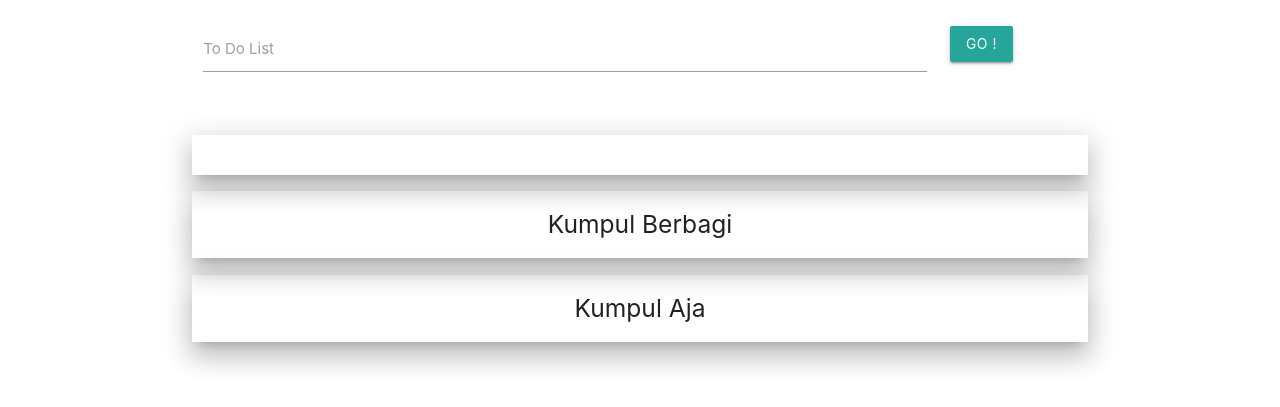
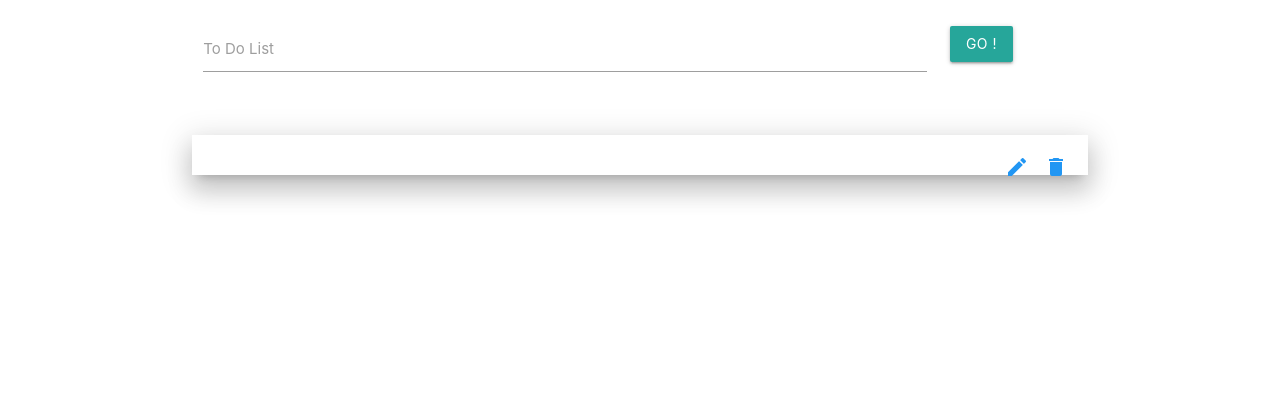
Before and after one commit to alexanderHT/JavaScript-Dynamic-Element-and-Events, a plain HTML site: page client/index.html in a window 1280 px wide. Both pictures are taken after a click on the link "GO !". Shown: the part 73-480 px from the top of the page. Drawn offline with nearby package versions, Linux system fonts and the light colour scheme.

Commit message:
test change txt to input

```diff
--- a/client/index.html
+++ b/client/index.html
@@ -43,12 +43,10 @@
   </div>
   <!-- to do list - list -->
   <ul id="sortable">
-    <div class="col s12"><h5 class="item z-depth-4 center">Kumpul Berbagi</h5></div>
-    <div class="col s12"><h5 class="item z-depth-4 center">Kumpul Aja</h5></div>
   </ul>
 
+</div> <!-- container -->
 
-</div> <!-- container -->
 
   <body>
     <!--Import jQuery before materialize.js-->
@@ -59,16 +57,30 @@
     <script src="https://cdnjs.cloudflare.com/ajax/libs/materialize/0.98.0/js/materialize.min.js"></script>
     <!-- custome javascript -->
     <script type="text/javascript">
-    $( function() {
+    var count = 1;
+
+    $(function(){
       $( "#sortable" ).sortable();
       $( "#sortable" ).disableSelection();
-    } );
+    });
 
     function addToDo(){
       let data = $('#todo-input').val();
-      $('#sortable').prepend(`<div class="col s12"><h5 class="item z-depth-4 center">${data}</h5></div>`);
+      $('#sortable').prepend(`
+        <div class="col s12">
+          <h5 class="item z-depth-4 center" id="${count}">${data}
+            <i class="material-icons blue-text right">delete</i>
+            <i class="material-icons blue-text right" onclick="edit(${count})">mode_edit</i>
+          </h5>
+        </div>`);
       $('#todo-input').val('');
+      count++
     }
+
+    function edit(input){
+      $(`#${input}`).html('<input type="text">')
+    }
+
     </script>
   </body>
 </html>
```
